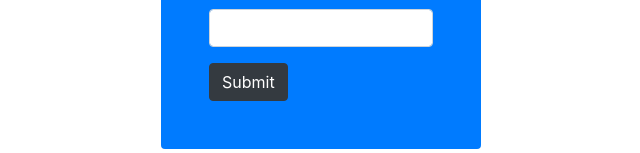
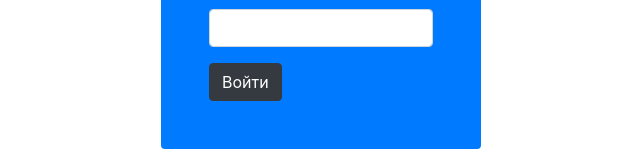
Before and after one commit to aitkazy/create-account, a React (Create React App) app: page / in a window 1280 px wide. Shown: the part 404-557 px from the top of the page, without its empty margins (319-959 px from the left). Built offline with nearby package versions, Linux system fonts and the light colour scheme.

Commit message:
singing in

```diff
--- a/src/App.js
+++ b/src/App.js
@@ -32,24 +32,65 @@ const CreateAccount = () => {
 
 class App extends Component {
   state = {
+    isLoading: false,
+    isLoaded: false,
     isLogged: false,
     login: "demo",
     password: "demo",
     error: ""
   };
 
-  handleLogin = (formLogin, formPassword) => {
+  simulateLoginRequest = (formLogin, formPassword) => {
     const { login, password } = this.state;
-    const isLogged = login === formLogin && formPassword === password;
-    this.setState({ isLogged });
+    return new Promise((resolve, reject) => {
+      setTimeout(() => {
+        const isLogged = login === formLogin && formPassword === password;
+        if (isLogged) {
+          resolve({ status: "OK" });
+        } else {
+          reject(new Error("Неправильный логин или пароль"));
+        }
+      }, 1000);
+    });
+  };
+
+  handleLogin = (login, password) => {
+    this.setState({
+      isLoading: true,
+      isLoaded: false,
+      isLogged: false,
+      error: ""
+    });
+    this.simulateLoginRequest(login, password)
+      .then(data => {
+        this.setState({
+          isLogged: true,
+          isLoaded: true,
+          isLoading: false
+        });
+      })
+      .catch(error =>
+        this.setState({
+          isLoaded: true,
+          isLoading: false,
+          isLogged: false,
+          error: error.message
+        })
+      );
   };
 
   render() {
-    const { isLogged } = this.state;
+    const { isLogged, isLoading, isLoaded, error } = this.state;
     return (
       <div>
         {isLogged && <CreateAccount />}
-        {!isLogged && <Login handleLogin={this.handleLogin} />}
+        {!isLogged && (
+          <Login
+            isLoading={isLoading}
+            error={error}
+            handleSubmit={this.handleLogin}
+          />
+        )}
       </div>
     );
   }
--- a/src/Login.js
+++ b/src/Login.js
@@ -1,24 +1,30 @@
-import React, { Component } from "react";
+import React, { Component, Fragment } from "react";
 
 export class Login extends Component {
   state = {
     login: "",
-    password: ""
+    password: "",
+    error: ""
   };
+
+  validate = () => {};
 
   handleInputChange = field => e => this.setState({ [field]: e.target.value });
 
+  onSubmit = e => {
+    const { handleSubmit } = this.props;
+    const { login, password } = this.state;
+    e.preventDefault();
+    handleSubmit(login, password);
+  };
+
   render() {
     const { login, password } = this.state;
+    const { isLoading, error } = this.props;
     return (
       <div className="vw-100 vh-100 d-flex d-flex-row justify-content-center align-items-center">
         <div className="p-5 bg-primary rounded w-25">
-          <form
-            onSubmit={e => {
-              e.preventDefault();
-              this.props.handleLogin(this.state.login, this.state.password);
-            }}
-          >
+          <form onSubmit={this.onSubmit}>
             <div className="form-group">
               <label htmlFor="login">Логин</label>
               <input
@@ -41,9 +47,24 @@ export class Login extends Component {
               />
             </div>
             <button type="submit" className="btn btn-dark">
-              Submit
+              {!isLoading && "Войти"}
+              {isLoading && (
+                <Fragment>
+                  <span
+                    class="spinner-border spinner-border-sm"
+                    role="status"
+                    aria-hidden="true"
+                  />
+                  Загрузка
+                </Fragment>
+              )}
             </button>
           </form>
+          {error && (
+            <div class="alert alert-warning mt-3" role="alert">
+              {error}
+            </div>
+          )}
         </div>
       </div>
     );
```
